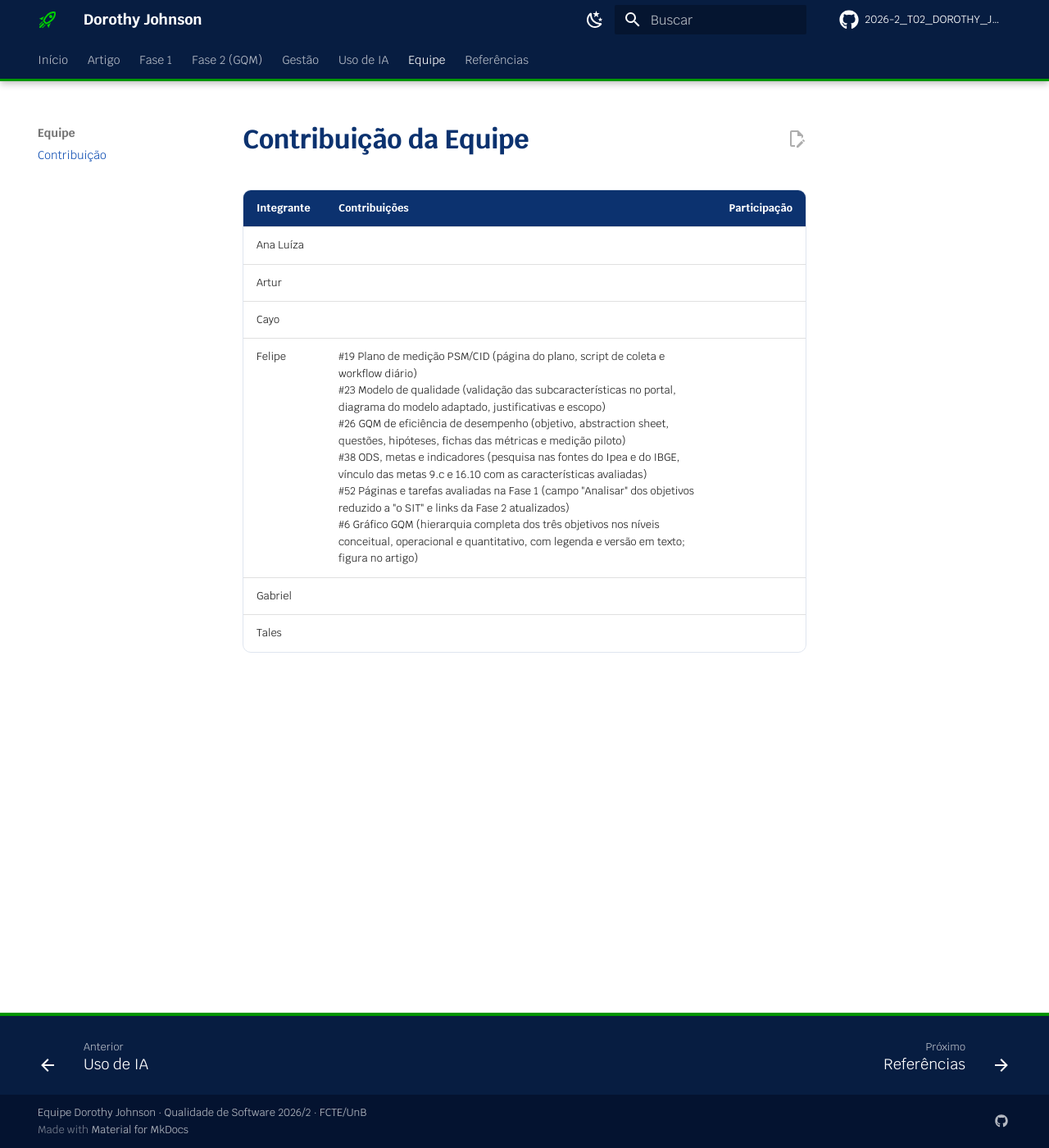
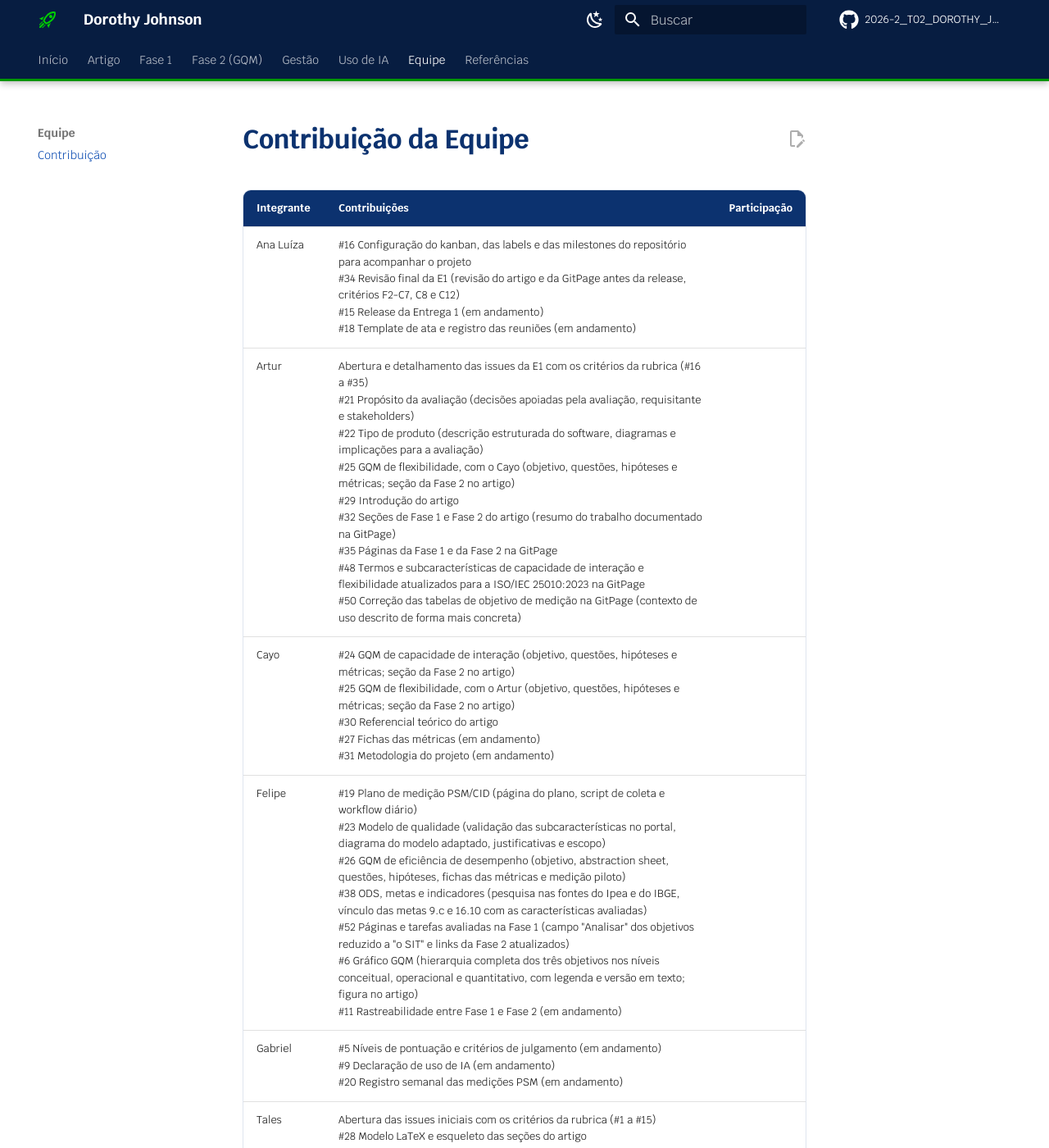
Before and after one commit to FCTE-Qualidade-de-Software-1/2026-2_T02_DOROTHY_JOHSON, an MkDocs documentation site: the page built from docs/contribuicao.md, in a window 1280 px wide and 1400 px high. Shown: the whole window at 82% size. Built offline with MkDocs 1.6.1 and Material for MkDocs 9.7.7, drawn with Linux system fonts in a browser that asks for light colours; comment, search, counter and statistics services are not loaded; some of the changed text lies outside the part shown.

Commit message:
Update contribution details in contribuicao.md

```diff
--- a/docs/contribuicao.md
+++ b/docs/contribuicao.md
@@ -2,9 +2,9 @@
 
 | Integrante | Contribuições | Participação |
 |---|---|---|
-| Ana Luíza | | |
-| Artur | | |
-| Cayo | | |
-| Felipe | #19 Plano de medição PSM/CID (página do plano, script de coleta e workflow diário)<br>#23 Modelo de qualidade (validação das subcaracterísticas no portal, diagrama do modelo adaptado, justificativas e escopo)<br>#26 GQM de eficiência de desempenho (objetivo, abstraction sheet, questões, hipóteses, fichas das métricas e medição piloto)<br>#38 ODS, metas e indicadores (pesquisa nas fontes do Ipea e do IBGE, vínculo das metas 9.c e 16.10 com as características avaliadas)<br>#52 Páginas e tarefas avaliadas na Fase 1 (campo "Analisar" dos objetivos reduzido a "o SIT" e links da Fase 2 atualizados)<br>#6 Gráfico GQM (hierarquia completa dos três objetivos nos níveis conceitual, operacional e quantitativo, com legenda e versão em texto; figura no artigo) | |
-| Gabriel | | |
-| Tales | | |
+| Ana Luíza | #16 Configuração do kanban, das labels e das milestones do repositório para acompanhar o projeto<br>#34 Revisão final da E1 (revisão do artigo e da GitPage antes da release, critérios F2-C7, C8 e C12)<br>#15 Release da Entrega 1 (em andamento)<br>#18 Template de ata e registro das reuniões (em andamento) | |
+| Artur | Abertura e detalhamento das issues da E1 com os critérios da rubrica (#16 a #35)<br>#21 Propósito da avaliação (decisões apoiadas pela avaliação, requisitante e stakeholders)<br>#22 Tipo de produto (descrição estruturada do software, diagramas e implicações para a avaliação)<br>#25 GQM de flexibilidade, com o Cayo (objetivo, questões, hipóteses e métricas; seção da Fase 2 no artigo)<br>#29 Introdução do artigo<br>#32 Seções de Fase 1 e Fase 2 do artigo (resumo do trabalho documentado na GitPage)<br>#35 Páginas da Fase 1 e da Fase 2 na GitPage<br>#48 Termos e subcaracterísticas de capacidade de interação e flexibilidade atualizados para a ISO/IEC 25010:2023 na GitPage<br>#50 Correção das tabelas de objetivo de medição na GitPage (contexto de uso descrito de forma mais concreta) | |
+| Cayo | #24 GQM de capacidade de interação (objetivo, questões, hipóteses e métricas; seção da Fase 2 no artigo)<br>#25 GQM de flexibilidade, com o Artur (objetivo, questões, hipóteses e métricas; seção da Fase 2 no artigo)<br>#30 Referencial teórico do artigo<br>#27 Fichas das métricas (em andamento)<br>#31 Metodologia do projeto (em andamento) | |
+| Felipe | #19 Plano de medição PSM/CID (página do plano, script de coleta e workflow diário)<br>#23 Modelo de qualidade (validação das subcaracterísticas no portal, diagrama do modelo adaptado, justificativas e escopo)<br>#26 GQM de eficiência de desempenho (objetivo, abstraction sheet, questões, hipóteses, fichas das métricas e medição piloto)<br>#38 ODS, metas e indicadores (pesquisa nas fontes do Ipea e do IBGE, vínculo das metas 9.c e 16.10 com as características avaliadas)<br>#52 Páginas e tarefas avaliadas na Fase 1 (campo "Analisar" dos objetivos reduzido a "o SIT" e links da Fase 2 atualizados)<br>#6 Gráfico GQM (hierarquia completa dos três objetivos nos níveis conceitual, operacional e quantitativo, com legenda e versão em texto; figura no artigo)<br>#11 Rastreabilidade entre Fase 1 e Fase 2 (em andamento) | |
+| Gabriel | #5 Níveis de pontuação e critérios de julgamento (em andamento)<br>#9 Declaração de uso de IA (em andamento)<br>#20 Registro semanal das medições PSM (em andamento) | |
+| Tales | Abertura das issues iniciais com os critérios da rubrica (#1 a #15)<br>#28 Modelo LaTeX e esqueleto das seções do artigo<br>#45 Conversão do artigo para o modelo da SBC<br>#46 Remoção da parte de PSM do artigo<br>#17 Organização da estrutura de pastas do repositório (em andamento)<br>#33 Tabela de contribuição (em andamento) | |
```
